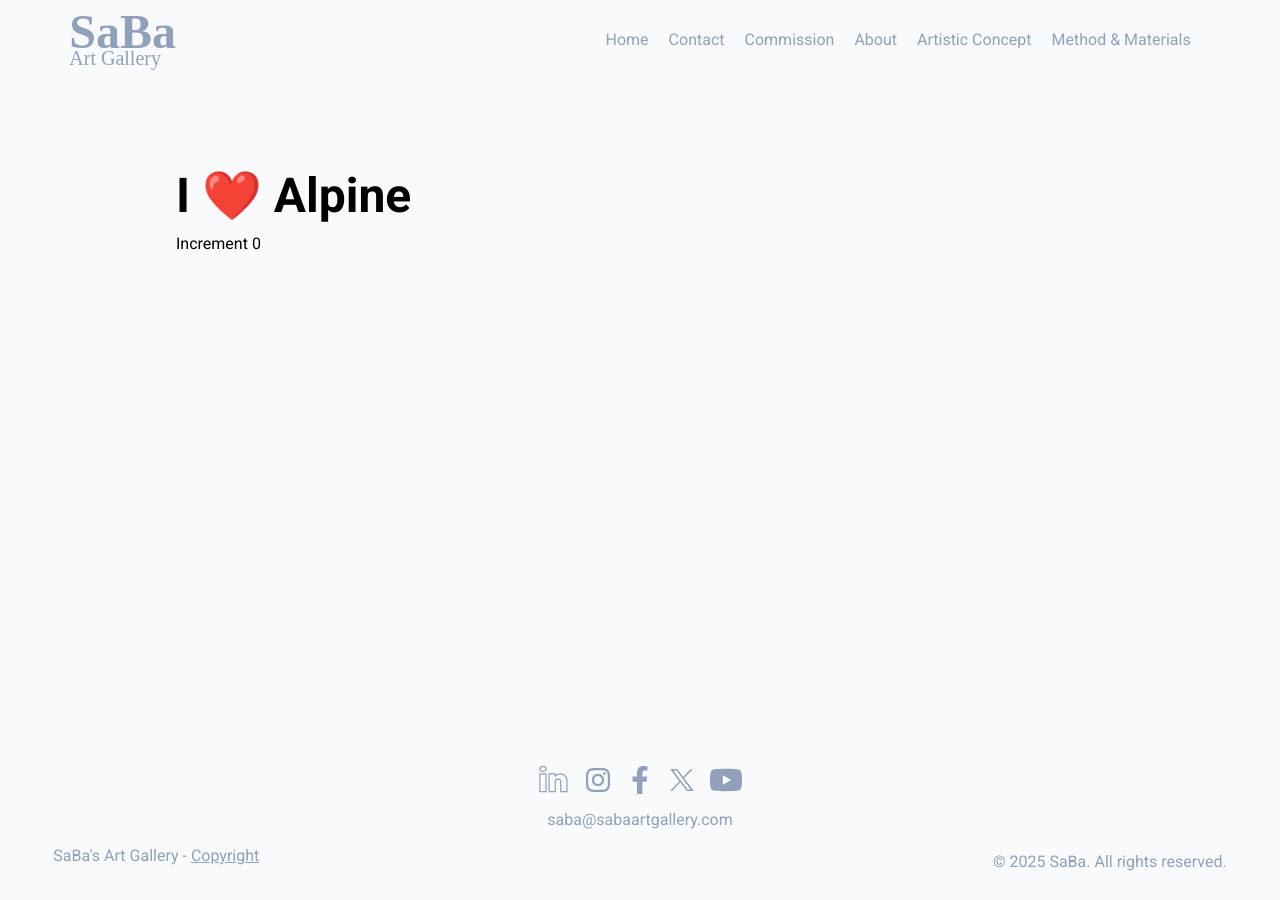
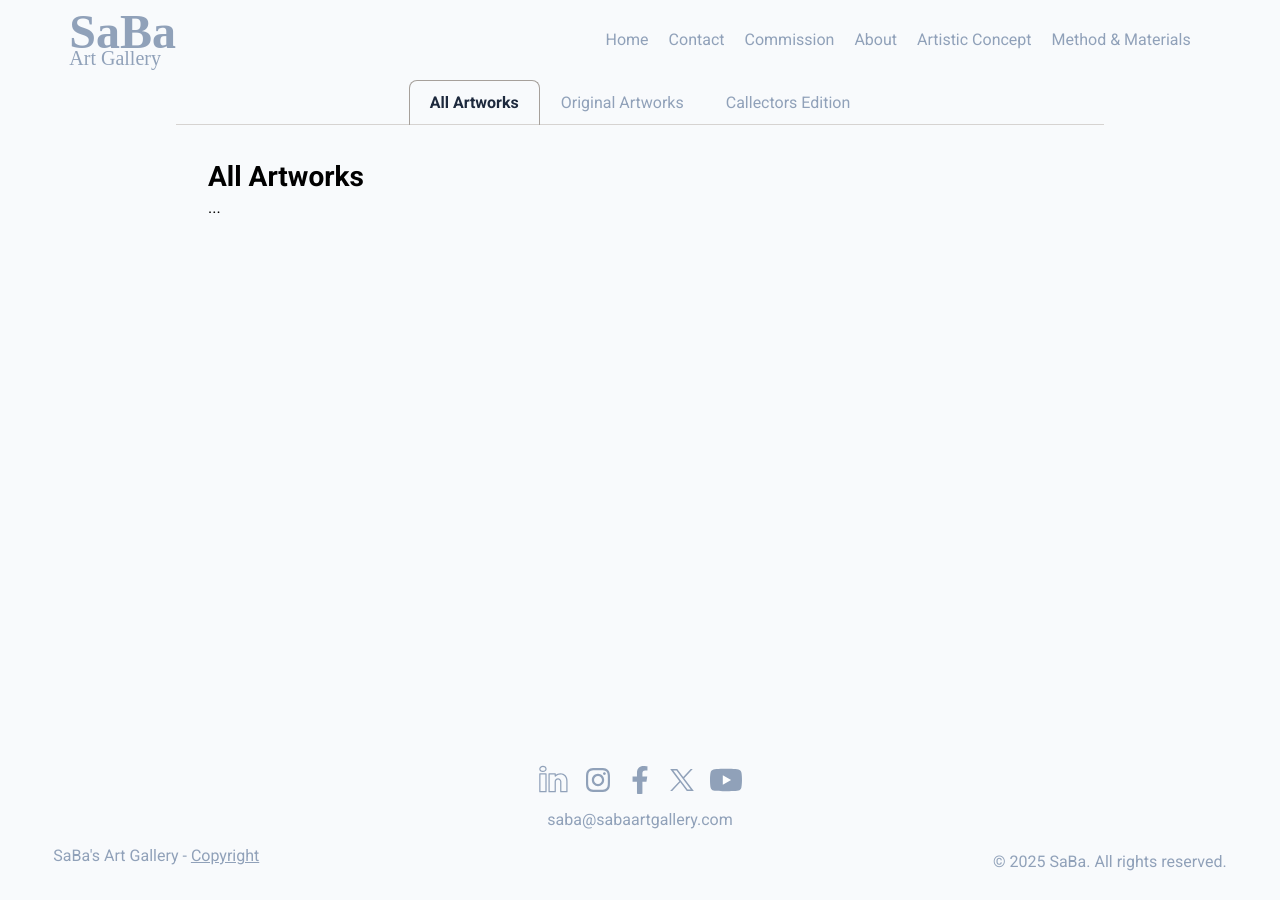
Before and after one commit to sabaRome/sabaartgallery, a Jekyll site: the page built from gallery/index.html, in a window 1280 px wide. Built offline with Jekyll 4.4.1, drawn with Linux system fonts in a browser that asks for light colours; some web fonts are replaced; some of the changed lines change nothing that is shown.

Commit message:
test Alpinejs-2

```diff
--- a/gallery/index.html
+++ b/gallery/index.html
@@ -3,10 +3,118 @@ layout: default
 title: Gallery
 ---
 
-<h1 x-data="{ message: 'I ❤️ Alpine' }" x-text="message"></h1>
 
-<div x-data="{ count: 0 }">
-    <button x-on:click="count++">Increment</button>
+<!-- Tabs -->
+<div
+    x-data="{
+        selectedId: null,
+        init() {
+            // Set the first available tab on the page on page load.
+            this.$nextTick(() => this.select(this.$id('tab', 1)))
+        },
+        select(id) {
+            this.selectedId = id
+        },
+        isSelected(id) {
+            return this.selectedId === id
+        },
+        whichChild(el, parent) {
+            return Array.from(parent.children).indexOf(el) + 1
+        }
+    }"
+    x-id="['tab']"
+    class="w-full mx-auto mb-10"
+    x-cloak
+>
+    <!-- Tab List -->
+    <ul
+        x-ref="tablist"
+        @keydown.right.prevent.stop="$focus.wrap().next()"
+        @keydown.home.prevent.stop="$focus.first()"
+        @keydown.page-up.prevent.stop="$focus.first()"
+        @keydown.left.prevent.stop="$focus.wrap().prev()"
+        @keydown.end.prevent.stop="$focus.last()"
+        @keydown.page-down.prevent.stop="$focus.last()"
+        role="tablist"
+        class="flex items-stretch justify-center -mb-px overflow-x-auto"
+    >
+        <!-- Tab -->
+        <li>
+            <button
+                :id="$id('tab', whichChild($el.parentElement, $refs.tablist))"
+                @click="select($el.id)"
+                @mousedown.prevent
+                @focus="select($el.id)"
+                type="button"
+                :tabindex="isSelected($el.id) ? 0 : -1"
+                :aria-selected="isSelected($el.id)"
+                :class="isSelected($el.id) ? 'border-stone-400 text-slate-800 font-bold' : 'cursor-pointer hover:text-slate-800  text-slate-400 border-transparent'"
+                class="inline-flex rounded-t-lg border-t border-l border-r px-5 py-2.5 transition duration-150 ease-in-out"
+                role="tab"
+            >All Artworks</button>
+        </li>
+        <li>
+            <button
+                :id="$id('tab', whichChild($el.parentElement, $refs.tablist))"
+                @click="select($el.id)"
+                @mousedown.prevent
+                @focus="select($el.id)"
+                type="button"
+                :tabindex="isSelected($el.id) ? 0 : -1"
+                :aria-selected="isSelected($el.id)"
+                :class="isSelected($el.id) ? 'border-stone-400 text-slate-800 font-bold' : 'cursor-pointer hover:text-slate-800  text-slate-400 border-transparent'"
+                class="inline-flex rounded-t-lg border-t border-l border-r px-5 py-2.5 transition duration-150 ease-in-out"
+                role="tab"
+            >Original Artworks</button>
+        </li>
 
-    <span x-text="count"></span>
+        <li>
+            <button
+                :id="$id('tab', whichChild($el.parentElement, $refs.tablist))"
+                @click="select($el.id)"
+                @mousedown.prevent
+                @focus="select($el.id)"
+                type="button"
+                :tabindex="isSelected($el.id) ? 0 : -1"
+                :aria-selected="isSelected($el.id)"
+                :class="isSelected($el.id) ? 'border-stone-400 text-slate-800 font-bold' : 'cursor-pointer hover:text-slate-800  text-slate-400 border-transparent'"
+                class="inline-flex rounded-t-lg border-t border-l border-r px-5 py-2.5 transition duration-150 ease-in-out"
+                role="tab"
+            >Callectors Edition</button>
+        </li>
+    </ul>
+
+    <!-- Panels -->
+    <div role="tabpanels" class="border-t border-stone-300">
+        <!-- Panel -->
+        <section
+            x-show="isSelected($id('tab', whichChild($el, $el.parentElement)))"
+            :aria-labelledby="$id('tab', whichChild($el, $el.parentElement))"
+            role="tabpanel"
+            class="p-8"
+        >
+            <h2 class="text-xl font-bold">All Artworks</h2>
+            ...
+        </section>
+
+        <section
+            x-show="isSelected($id('tab', whichChild($el, $el.parentElement)))"
+            :aria-labelledby="$id('tab', whichChild($el, $el.parentElement))"
+            role="tabpanel"
+            class="p-8"
+        >
+            <h2 class="text-xl font-bold">Original Artworks</h2>
+                @include('sabaArtgallry.original-artworks')
+        </section>
+
+        <section
+            x-show="isSelected($id('tab', whichChild($el, $el.parentElement)))"
+            :aria-labelledby="$id('tab', whichChild($el, $el.parentElement))"
+            role="tabpanel"
+            class="p-8"
+        >
+            <h2 class="text-xl font-bold">Collectors Edition</h2>
+            ...
+        </section>
+    </div>
 </div>
```
